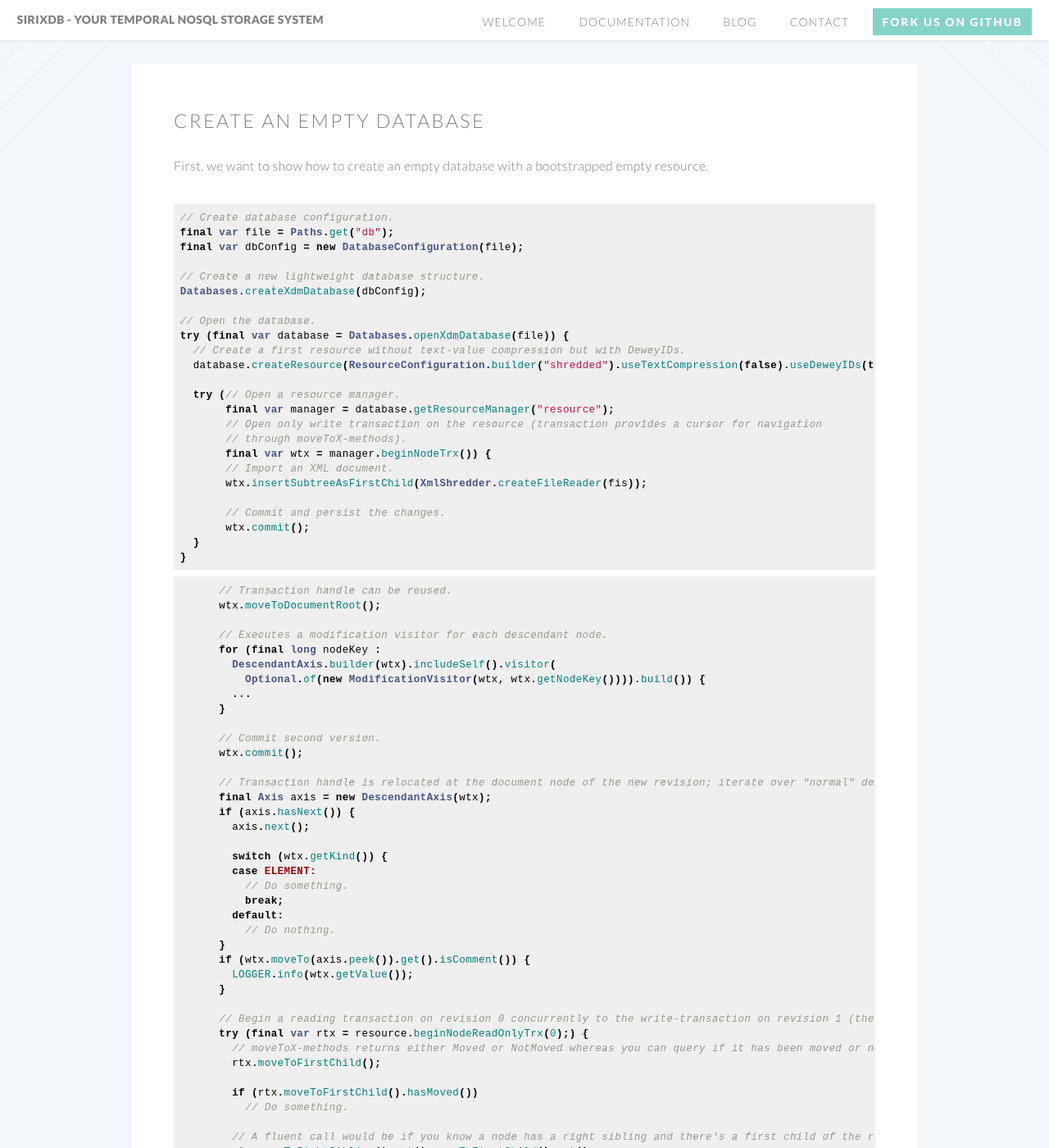
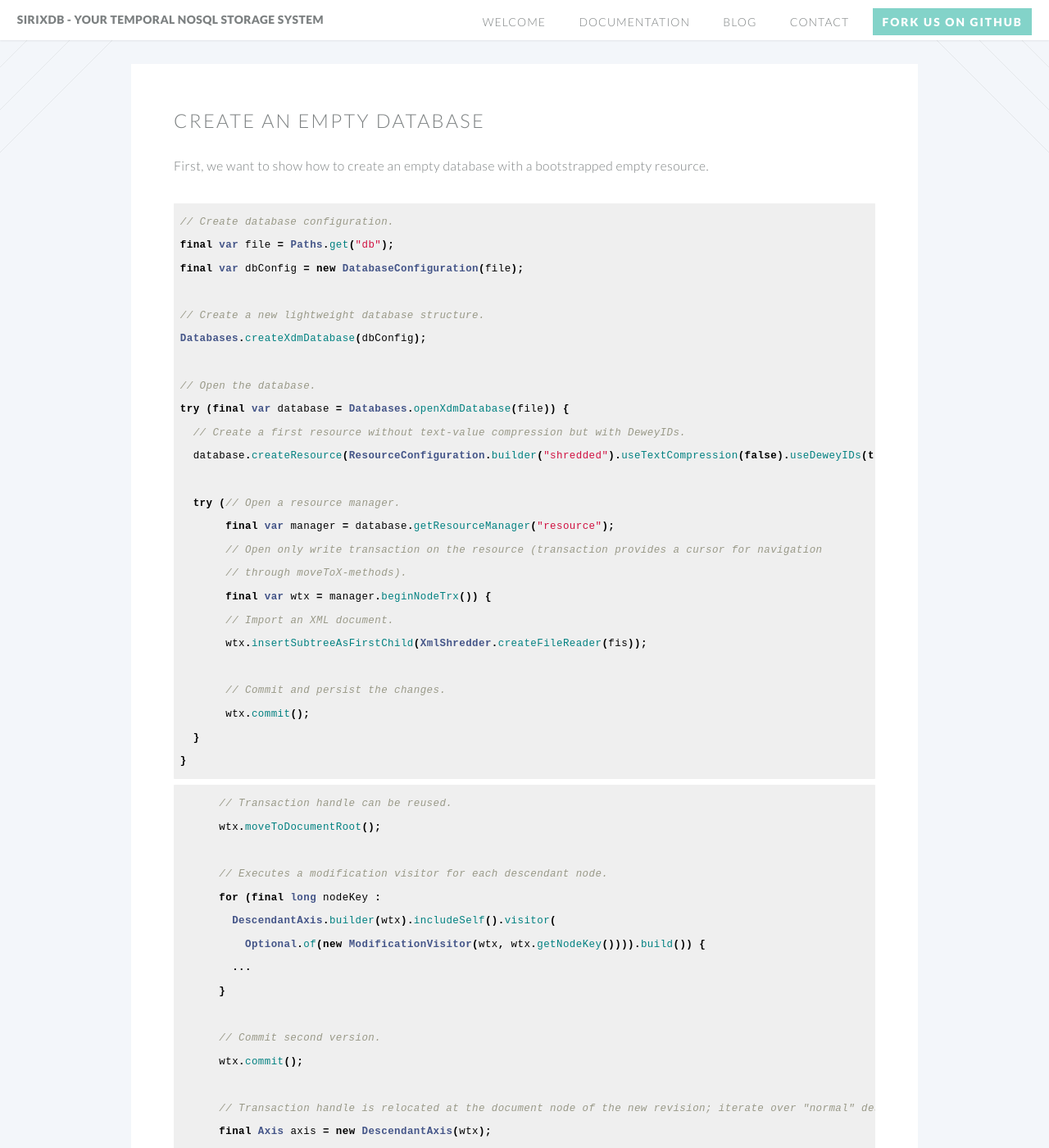
Before and after one commit to sirixdb/sirixdb.github.io, a Jekyll site: the page built from low-level-api.md, in a window 1280 px wide and 1400 px high, scrolled down 247 px. Shown: the whole window at 82% size. Built offline with Jekyll 4.4.1, drawn with Linux system fonts in a browser that asks for light colours; our own code applies the rules of GitHub Pages for plain Markdown files.

Commit message:
Update style.css

```diff
--- a/css/style.css
+++ b/css/style.css
@@ -1105,7 +1105,6 @@
 
 section.markdown {
   font-size: 0.9em;
-  line-height: initial;
 }
 
 section.markdown > p {
@@ -1126,6 +1125,10 @@
   border-radius: 1px;
   overflow-x: auto;
   font-family: monospace;
+}
+
+pre.highlight > code {
+ line-height:initial;
 }
 
 code {
```
